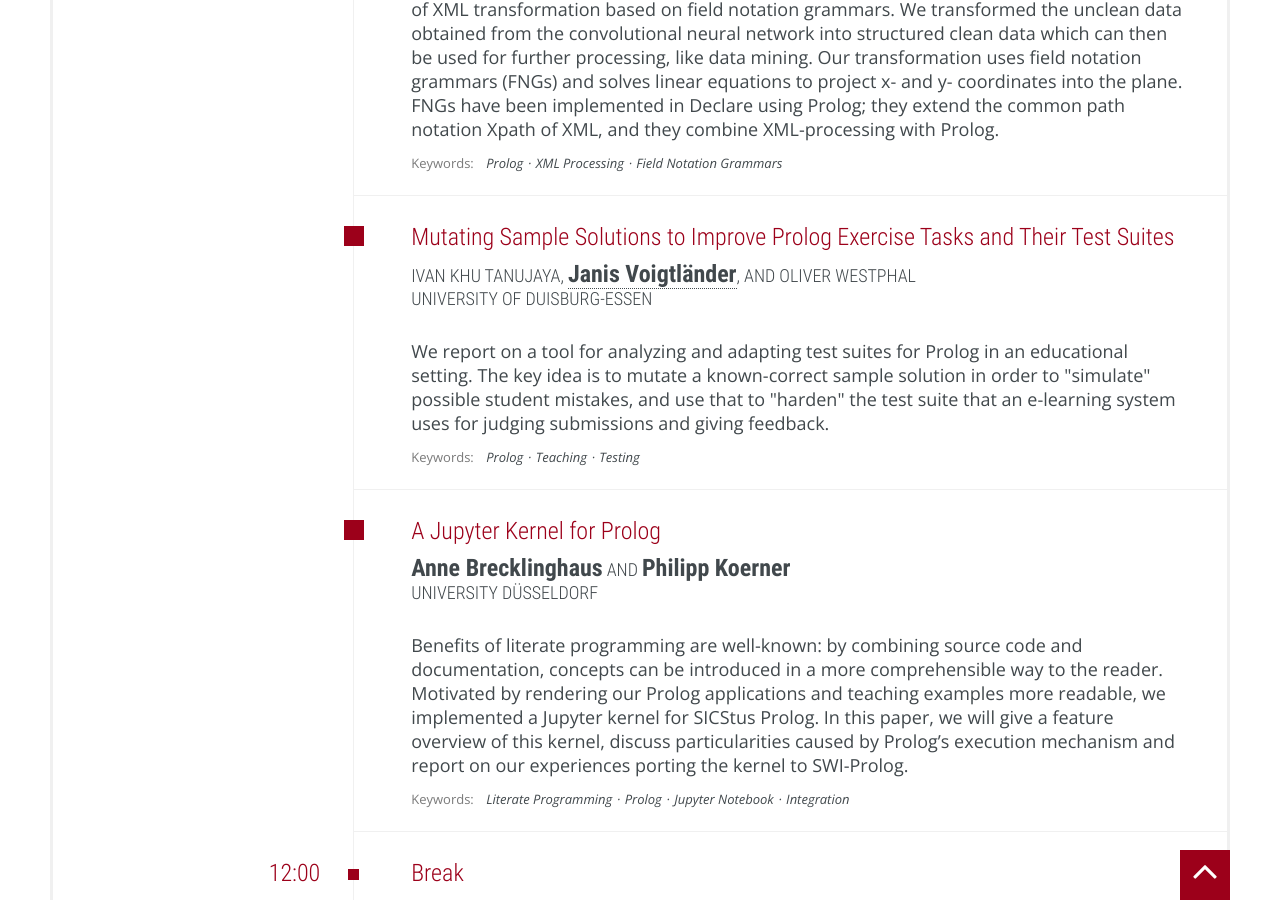
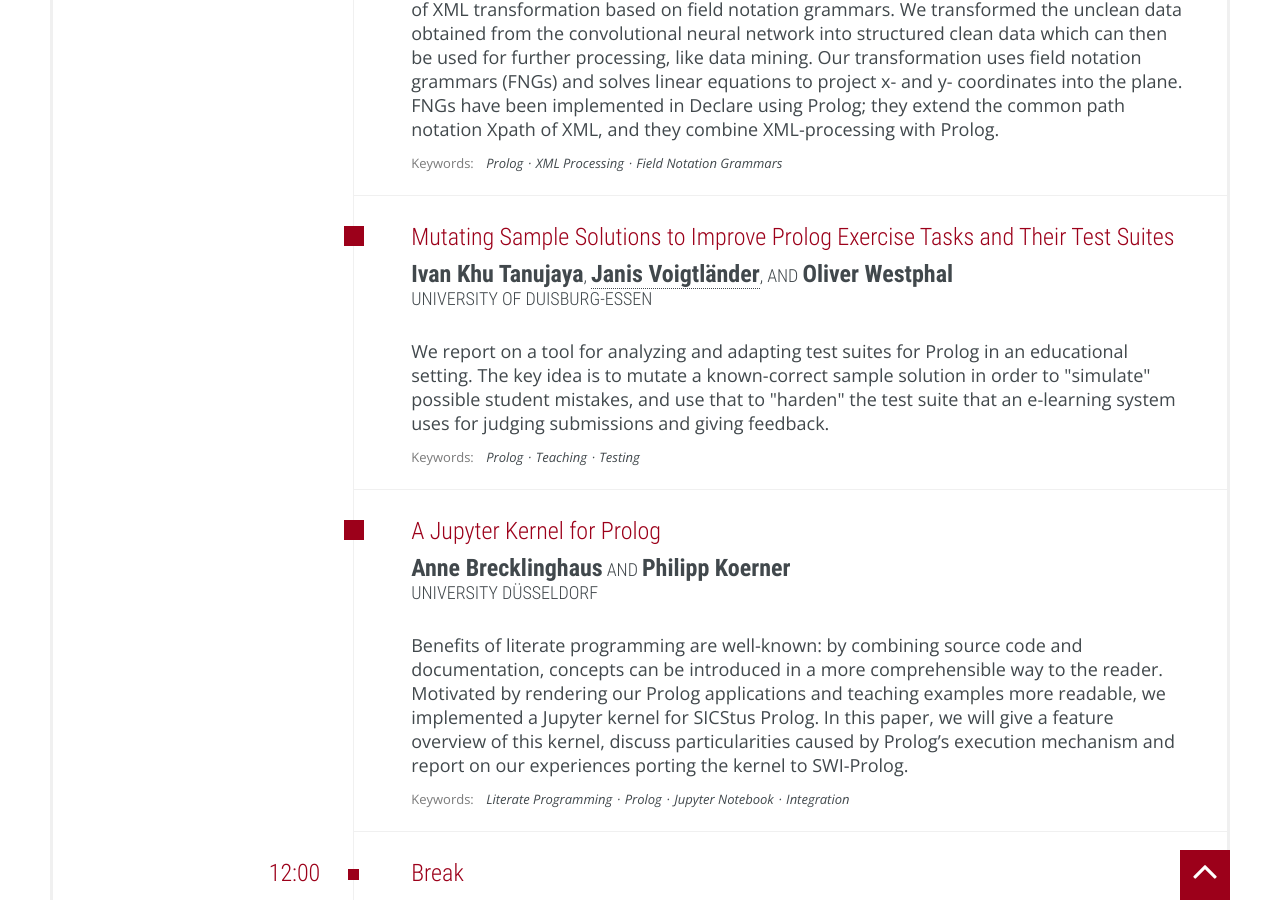
Before and after one commit to DFKI/wlp2022.dfki.de, a Jekyll site: the page built from index.html, in a window 1280 px wide and 900 px high, scrolled down 3931 px. Built offline with Jekyll 4.4.1, drawn with Linux system fonts in a browser that asks for light colours; nearby versions of some CDN libraries; library files that are not in the unit come from our copies.

```diff
--- a/_includes/papers/004.html
+++ b/_includes/papers/004.html
@@ -5,13 +5,12 @@
       Suites
     </h4>
     <p class="speaker">
-      Ivan Khu Tanujaya,
+      <strong>Ivan Khu Tanujaya</strong>,
       <strong
         ><a href="https://www.uni-due.de/fmi/voigtlaender_en" target="_blank"
           >Janis Voigtländer</a
         ></strong
-      >,
-      and Oliver Westphal
+      >, and <strong>Oliver Westphal</strong>
       <br />
       University of Duisburg-Essen
     </p>
```
